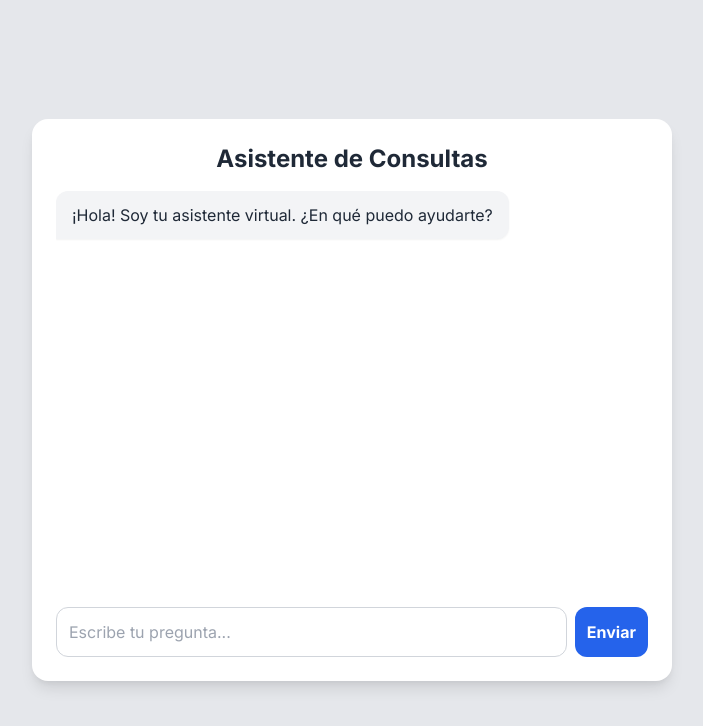
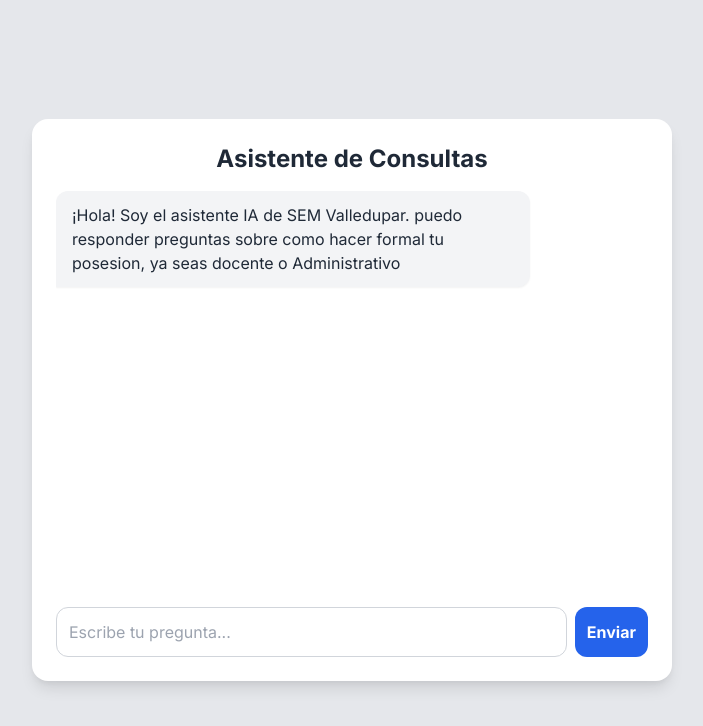
Before and after one commit to cdjsolano/asistenteAI, a website: page public/index.html in a window 1280 px wide. Shown: the whole page, without its empty margins (288-991 px from the left). Drawn offline with nearby package versions, Linux system fonts and the light colour scheme.

Commit message:
se cambia el saludo de la IA

```diff
--- a/public/index.html
+++ b/public/index.html
@@ -178,7 +178,7 @@ Respuesta:`;
 
     // cargar la base y arrancar el chat
     loadKnowledgeBase().then(() => {
-      addMessage("¡Hola! Soy tu asistente virtual. ¿En qué puedo ayudarte?", "bot");
+      addMessage("¡Hola! Soy el asistente IA de SEM Valledupar. puedo responder preguntas sobre como hacer formal tu posesion, ya seas docente o Administrativo", "bot");
     });
   </script>
 </body>
```
